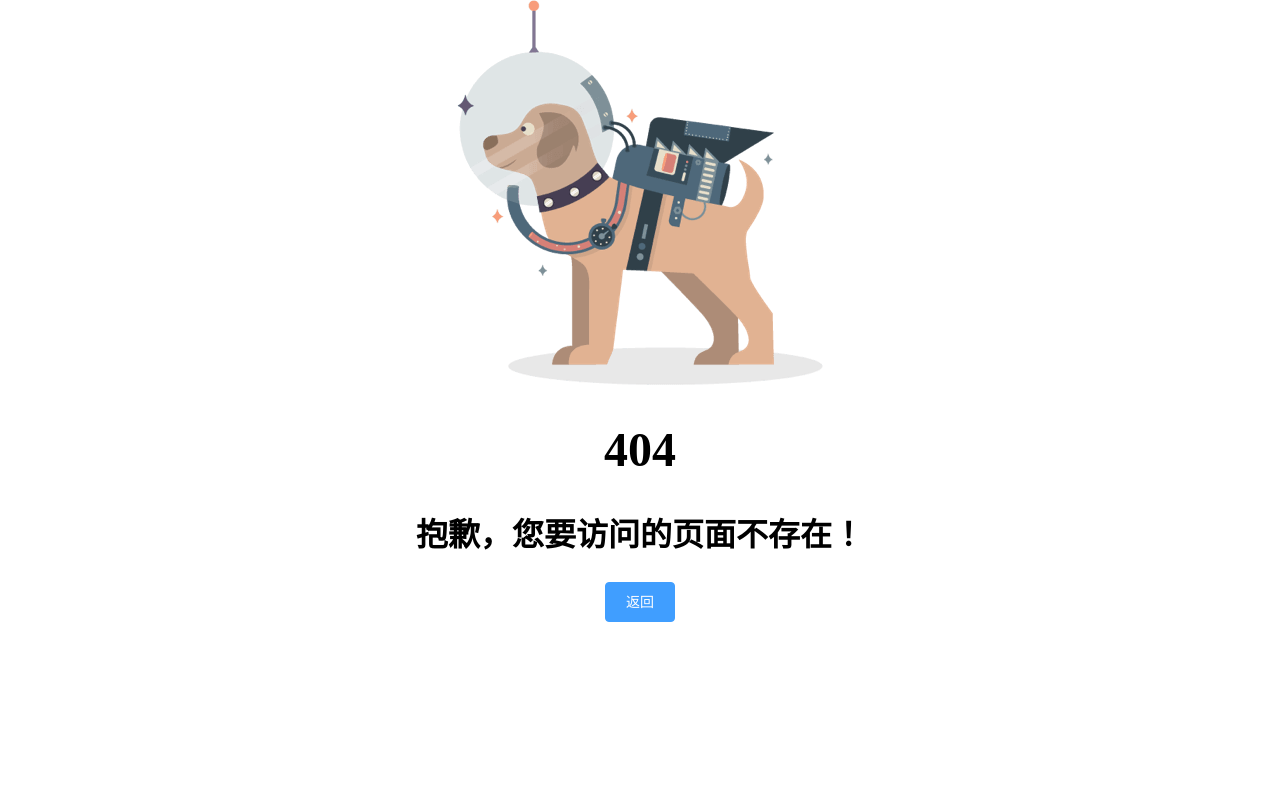
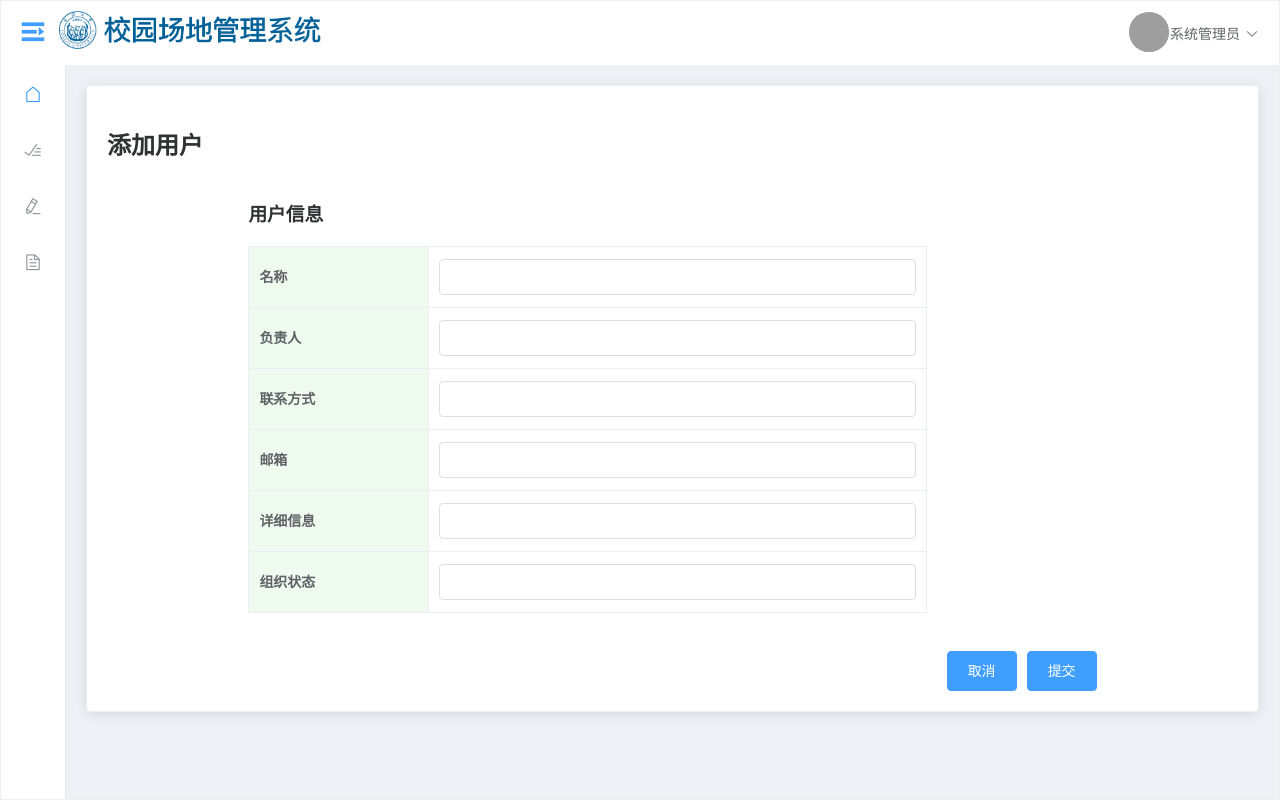
Before and after one commit to CampusSiteManagementSystem/CSMSFrontEnd, a Vue app: page /SysAdminFrame/AddUser in a window 1280 px wide. Before the commit this address had no page. Built offline with nearby package versions, Linux system fonts and the light colour scheme; grey boxes are pictures that could not be loaded.

Commit message:
update addUser

```diff
--- /dev/null
+++ b/src/page/SystemAdmin/AddUser.vue
@@ -0,0 +1,139 @@
+<template>
+  <div class="page">
+    <el-card class="infoMain">
+      <div>
+        <h2>添加用户</h2>
+      </div>
+      <el-row>
+        <el-col :span="18" :offset="3">
+          <div>
+            <h3>用户信息</h3>
+          </div>
+          <div id="content">
+            <el-table
+              :cell-style="columnStyle"
+              :show-header="false"
+              :data="tableData"
+              border
+              style="width: 80%; margin-top: 20px"
+            >
+              <el-table-column width="180" prop="title" label="标题">
+              </el-table-column>
+              <el-table-column prop="content" label="内容">
+                <template slot-scope="scope">
+                  <el-input
+                    size="medium"
+                    v-model="scope.row.content"
+                  ></el-input>
+                </template>
+              </el-table-column>
+            </el-table>
+            <div class="modify" style="float: right">
+              <el-button type="primary" @click="returnback">取消</el-button>
+              <el-button type="primary" @click="success">提交</el-button>
+            </div>
+          </div>
+        </el-col>
+      </el-row>
+    </el-card>
+  </div>
+</template>
+
+<style scoped>
+.info {
+  text-align: left;
+}
+
+p {
+  color: rgb(0, 0, 0);
+  position: relative;
+}
+
+.image {
+  margin-top: -0.5cm;
+}
+
+.modify {
+  margin-top: 1cm;
+  margin-left: 5cm;
+}
+
+.pic {
+  height: 45%;
+  width: 45%;
+  margin-top: 1cm;
+  margin-left: 2.2cm;
+}
+</style>
+
+
+
+
+<script>
+export default {
+  data() {
+    return {
+      tableData: [
+        {
+          title: "名称",
+          content: "",
+          change: "true",
+        },
+        {
+          title: "负责人",
+          content: "",
+          change: "true",
+        },
+        {
+          title: "联系方式",
+          content: "",
+          change: "true",
+        },
+        {
+          title: "邮箱",
+          content: "",
+          change: "true",
+        },
+        {
+          title: "详细信息",
+          content: "",
+          change: "true",
+        },
+        {
+          title: "组织状态",
+          content: "",
+          change: "true",
+        },
+      ],
+      isSet: false,
+    };
+  },
+
+  methods: {
+    returnback() {
+      this.$router.push({ path: "MaintainUserInfo" });
+    },
+    columnStyle({ row, column, rowIndex, columnIndex }) {
+      console.log(row, column, rowIndex, columnIndex, "row");
+      if (columnIndex == 0) {
+        return "background:#EFFBEF; font-weight: 700;";
+      }
+    },
+
+    success() {
+      this.isSet = false;
+      this.$alert("提交成功！", {
+        confirmButtonText: "确定",
+        callback: (action) => {
+          this.$message({
+            type: "info",
+            message: `action: ${action}`,
+          });
+        },
+      });
+
+      this.$router.push({ path: "/SysAdminFrame/MaintainUserInfo" });
+    },
+  },
+};
+</script>
--- a/src/page/SystemAdmin/SystemAdminMaintainUserInfo.vue
+++ b/src/page/SystemAdmin/SystemAdminMaintainUserInfo.vue
@@ -1,14 +1,15 @@
 <template>
   <div>
     <el-card class="mycard">
-      <el-row>
+      <el-row :gutter="1" type="flex" align="middle">
         <el-col :span="16">
           <div class="maintitle">维护用户信息</div>
         </el-col>
         <el-col :span="3">
-          <el-button size="small" @click="addUser()">添加用户</el-button>
+          <el-button size="medium" @click="addUser()" type="primary" plain
+            >添加用户</el-button
+          >
         </el-col>
-
         <el-col :span="5">
           <el-input
             clearable
@@ -39,12 +40,9 @@
         </el-table-column>
         <el-table-column label="操作">
           <template slot-scope="scope">
-            <el-button size="medium" @click="handleChange()"
-              >编辑信息</el-button
-            >
-
+            <el-button size="small" @click="handleChange()">编辑信息</el-button>
             <el-button
-              size="medium"
+              size="small"
               type="danger"
               @click="userdelete(scope.$index, scope.row)"
               >删除</el-button
@@ -128,6 +126,10 @@ export default {
       this.$router.push({ path: "AccountModify" });
     },
 
+    addUser() {
+      this.$router.push({ path: "AddUser" });
+    },
+
     userdelete(index, row) {
       console.log(index, row);
       this.$confirm("此操作将永久删除该用户, 是否继续?", "提示", {
--- a/src/router/index.js
+++ b/src/router/index.js
@@ -212,6 +212,15 @@ const routes = [
                 },
                 component: () =>
                     import ('../page/SystemAdmin/SystemAdminAccountModify.vue')
+            },
+            {
+                path: "AddUser",
+                name: "SystemAdminAddUser",
+                meta: {
+                    title: "查看信息",
+                },
+                component: () =>
+                    import ('../page/SystemAdmin/AddUser.vue')
             },
             {
                 path: "SystemAnnouncement",
```
Also changed, not shown: 1 other file (tests, documents, lock files or other folders).
